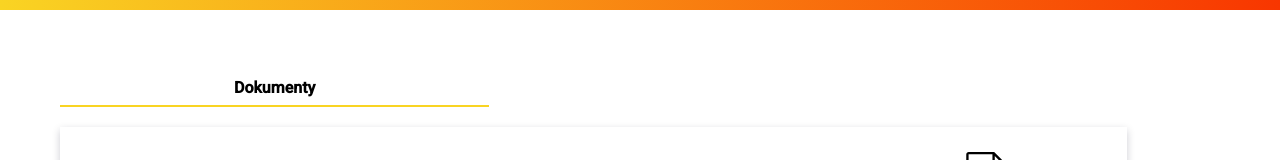
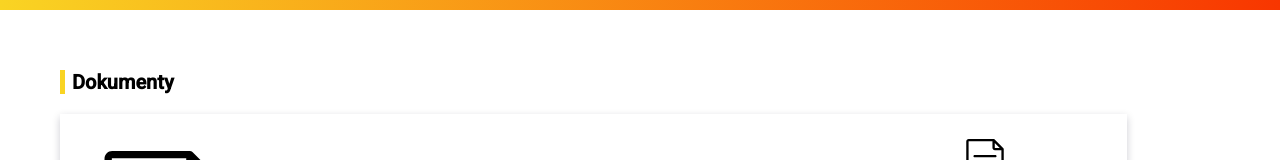
Before and after one commit to zawadzki-dawid/Jumper-Park-V2, a React (Create React App) app: page /bezpieczenstwo in a window 1280 px wide. Shown: the part 150-310 px from the top of the page. Built offline with nearby package versions, Linux system fonts and the light colour scheme.

Commit message:
Update heading component styling

```diff
--- a/src/components/heading/Heading.tsx
+++ b/src/components/heading/Heading.tsx
@@ -5,11 +5,12 @@ export interface Props {
 }
 
 const Heading = styled.header`
+    border-left: 5px solid var(--yellow-main);
+
     h2 {
-        padding: 8px 15%;
-        width: fit-content;
-        font-size: var(--default-font-size);
-        border-bottom: var(--border-width) solid var(--yellow-main);
+        font-weight: 700;
+        font-size: 2.0rem;
+        padding-left: 7px;
     }
 `
 
```
